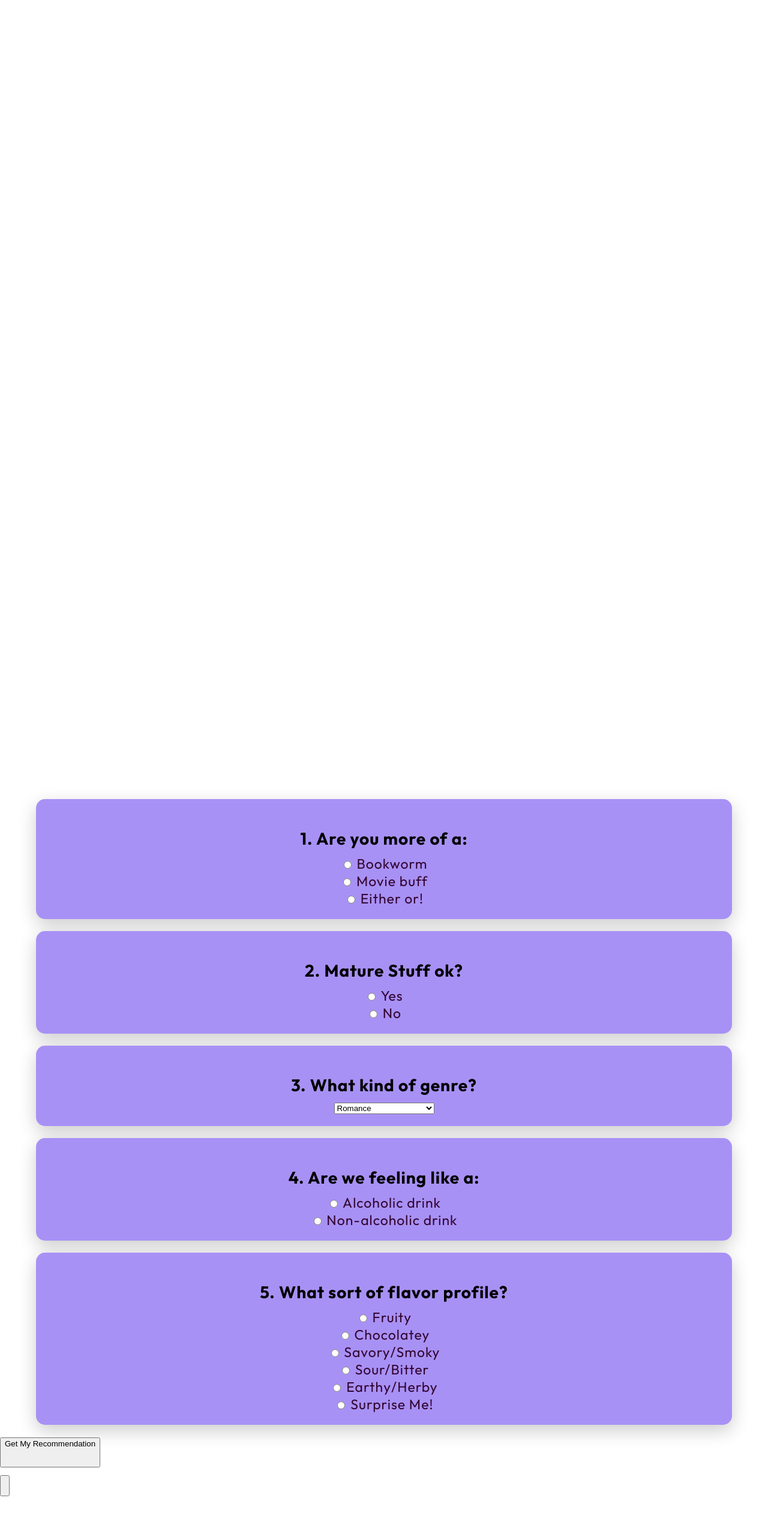
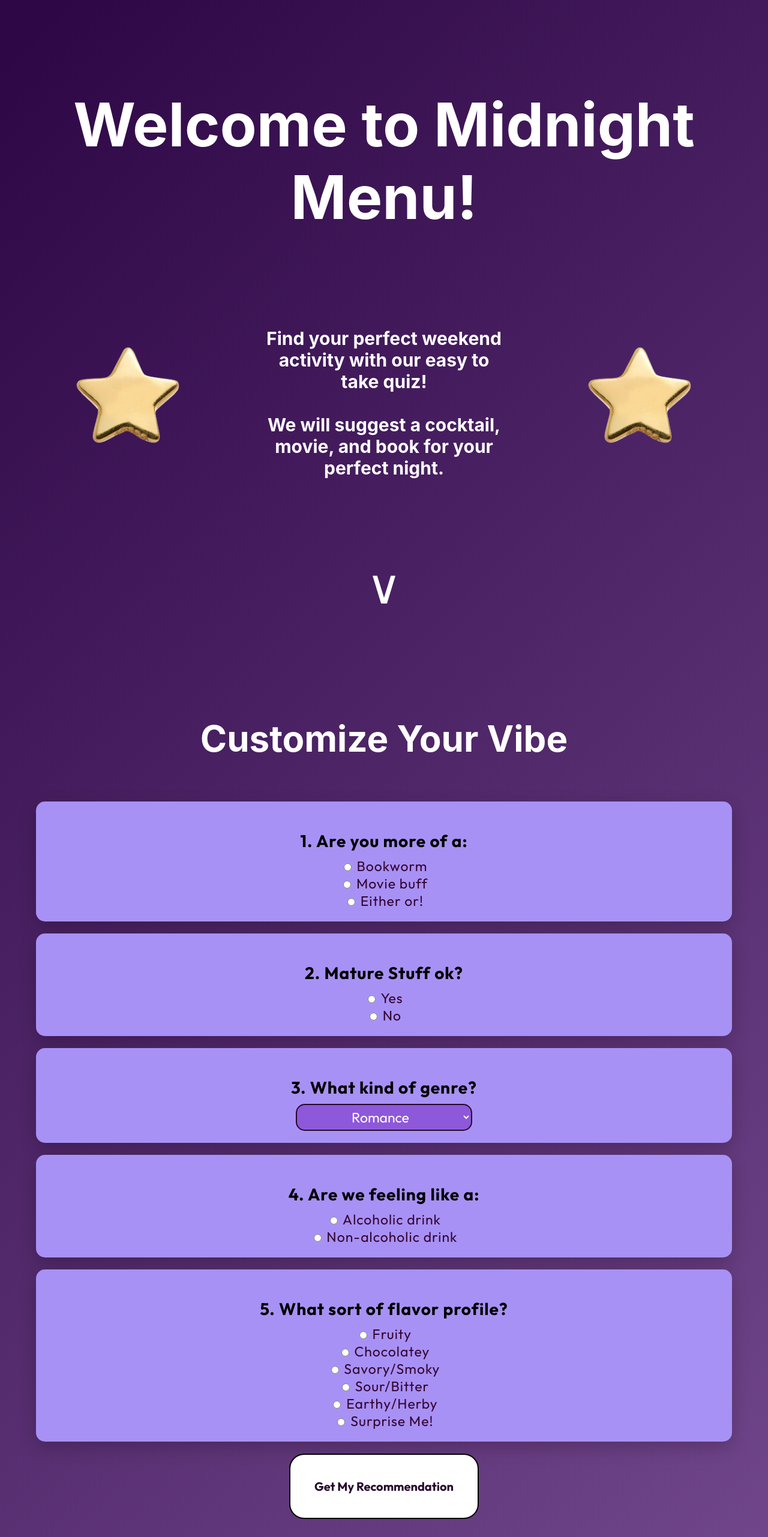
Before and after one commit to mstout7/web-app-final-project-26, a React (Create React App) app: page / in a window 1280 px wide. Shown: the whole page at 60% size. Before the commit the page ends 2494 px from the top, so only its background shows below. Built offline with nearby package versions, Linux system fonts and the light colour scheme; a web font is replaced by a local one.

Commit message:
Update Quiz.js

```diff
--- a/src/components/Quiz.js
+++ b/src/components/Quiz.js
@@ -1,10 +1,6 @@
 import React, { useState } from 'react';
-// import { BiDrink } from 'react-icons/bi'; // A cocktail icon
-
 
 const Quiz = ({ onComplete, loading }) => {
-
-
 
   // Store all answers in one state object
   const [answers, setAnswers] = useState({
@@ -33,16 +29,19 @@ const Quiz = ({ onComplete, loading }) => {
 
   // Athena's HTML
   return (
-    <div className="container">
+    <div className="bg">
       <div className='mainpage'>
-      <h1 className="quiz-header">Welcome to Midnight Menu!</h1>
-      <h4 className="quiz-subhead">Find your perfect weekend activity with our easy to take quiz! We will suggest a cocktail, movie, and book for
-        your perfect night.</h4>
-      <p className="intro">	&or;</p>
+        <h1 className="quiz-header">Welcome to Midnight Menu!</h1>
+        <div className='star'>
+          <img src="nbg goldstar.png" alt="Star" />
+          <h4 className="quiz-subhead">Find your perfect weekend activity with our easy to take quiz! <br/> <br/> We will suggest a cocktail, movie, and book for your perfect night.</h4>
+          <img src="nbg goldstar.png" alt="Star" />
+        </div>
+        <p className="intro">	&or;</p>
       </div>
 
       <form className="quiz-container" onSubmit={handleSubmit}>
-        <h2 className="quiz-header">Customize Your Vibe</h2>
+        <h2 className="quiz-header2">Customize Your Vibe</h2>
 
         {/* Question 1: Media Type */}
         <div className="question-block, card2">
@@ -72,8 +71,8 @@ const Quiz = ({ onComplete, loading }) => {
         {/* Question 3: Genre */}
         <div className="question-block, card2">
           <p>3. What kind of genre?</p>
-          <select name="genreKey" onChange={handleChange} value={answers.genreKey}>
-            <option value="murder_mystery">Murder mystery</option>
+          <select className="genre" name="genreKey" onChange={handleChange} value={answers.genreKey}>
+            <option className="genre2" value="murder_mystery">Murder mystery</option>
             <option value="action_adventure">Action/Adventure</option>
             <option value="romance">Romance</option>
             <option value="non_fiction">Non-fiction/documentary</option>
@@ -83,7 +82,7 @@ const Quiz = ({ onComplete, loading }) => {
         </div>
 
         {/* Question 4: Alcohol */}
-        <div className="question-bloc, card2">
+        <div className="question-block, card2">
           <p>4. Are we feeling like a:</p>
           <label>
             <input type="radio" name="isAlcoholic" value="true" onChange={handleChange} /> Alcoholic drink
@@ -116,18 +115,12 @@ const Quiz = ({ onComplete, loading }) => {
           </label>
         </div>
 
-        <button type="submit" disabled={loading} className="submit-btn">
-          {loading ? "Mixing..." : "Get My Recommendation"}
-        </button>
+        <div className="submit-btn">
+          <button type="submit" disabled={loading} className="submit">
+            {loading ? "Mixing..." : "Get My Recommendation"}
+          </button>
+        </div>
       </form>
-
-      <button
-        onClick={handleSubmit}
-        disabled={loading} // Prevent double clicks
-        className="submit-btn"
-      >
-        {/* {loading ? <BiDrink className="spinning-icon" /> : "Generate"} */}
-      </button>
     </div>
   );
 };
```
